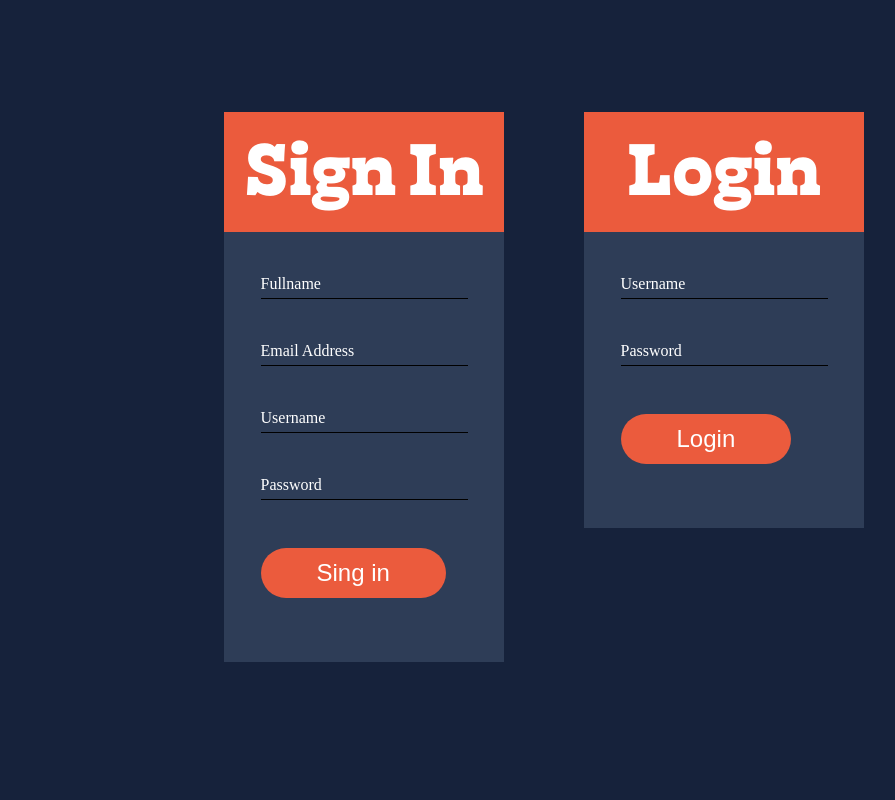
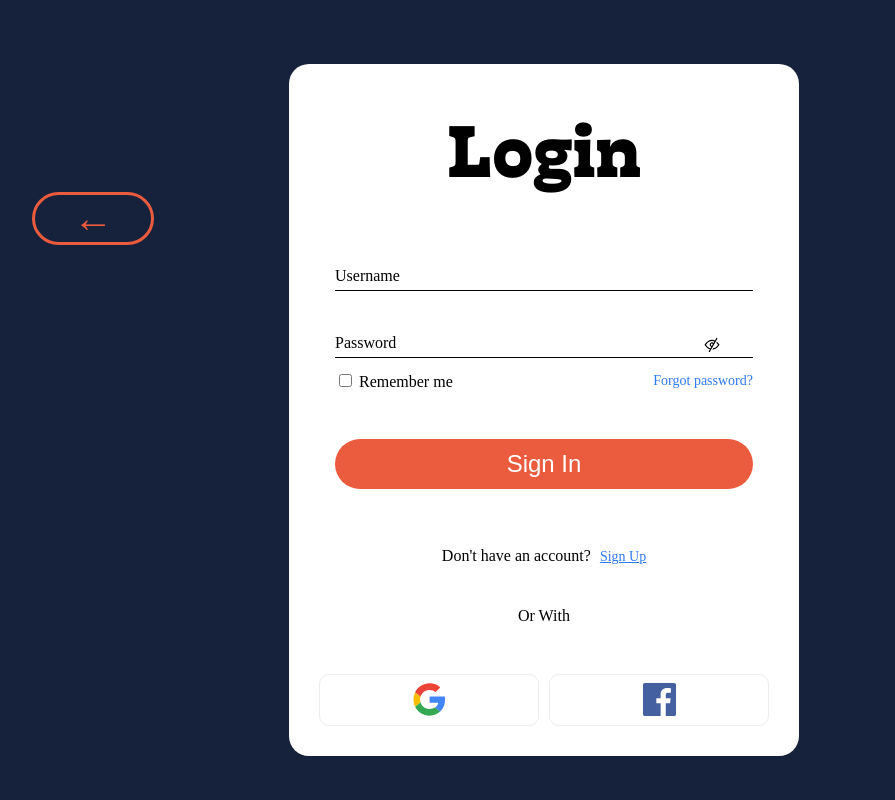
Before and after one commit to Jeranguz/Backend_proyecto_interactivas, a PHP site: page /add_user.php in a window 1280 px wide. Shown: the whole page, without its empty margins (96-991 px from the left). Run offline with PHP 8.4, Linux system fonts and the light colour scheme.

Commit message:
Changes in the design of login forms

```diff
--- a/add_user.php
+++ b/add_user.php
@@ -91,76 +91,123 @@
 <body>
 
       <main class="logs">
-        <section class="login-container">
+
+
+         <section id="register" class="login-container">
 
             <div class="title-conatiner">
-           <!--  <img class="logoOpt2" src="./img/logo.png" alt="Restaurant logo">    -->
-            <h1 class="add-user-title">Sign In</h1>
+            <h1 class="add-user-title">Register</h1>
             </div>
 
            <form class="form-container"  method="post" action="add_user.php">
                         <div class='form-items'>
                                 <input id='fullname' class='form-input' type='text' name='fullname' required="">
-                                <label class='form-label' for='fullname'>Fullname</label>
+                                <label class='' for='fullname'>Fullname</label>
                         </div>
                         <div class='form-items'>
 
                                 <input id='email' class='form-input' type='text' name='email' required="">
-                                <label class='form-label' for='email'>Email Address</label>
+                                <label class='' for='email'>Email Address</label>
 
                         </div>
                         <div class='form-items'>
 
                                 <input id='username' class='form-input' type='text' name='username' required="">
-                                <label class='form-label' for='username'>Username</label>
+                                <label class='' for='username'>Username</label>
 
                         </div>
                         <div class='form-items'>
                                 <input id='password' class='form-input' type='password' name='password' required="">
-                                <label class='form-label' for='password'>Password</label>
+                                <span onclick="togglePassword()"><img class="togglePassword" id="togglePassword" src="./img/eye-password-see-view-svgrepo-com.svg" alt=""></span>
+                                <label class='' for='password'>Password</label>
                         </div>
                         <div class='form-items'>
-                            <div>
-                                <input class="btn-explore register-btn" type='submit' value="Sing in">
-                            </div>
+
+                                <input class="btn-explore register-btn" type='submit' value="Sign up">
+
                         </div>
                         <p><?php echo $message; ?></p>
                         <input type="hidden" name="register" value="1">
+                        <p>Do you have an account? <span class="span">Login</span> </p>
                     </form>
         </section>
 
-
-        <section class="login-container">
+        <button class="return-bottom">
+            <a href="index.php" class="left-arrow">←</a>
+        </button>
+        <section  class="login-container">
 
             <div class="title-conatiner">
-           <!--  <img class="logoOpt2" src="./img/logo.png" alt="Restaurant logo">    -->
+
             <h1 class="add-user-title">Login</h1>
             </div>
 
            <form class="form-container"  method="post" action="add_user.php">
-
-
                         <div class='form-items'>
-                                <input id='username' class='form-input' type='text' name='username' required="">
+                                <input id='usernameLog' class='form-input' type='text' name='username' required="">
                                 <label class='form-label' for='username'>Username</label>
                         </div>
                         <div class='form-items'>
-                                <input id='password' class='form-input' type='password' name='password' required="">
+                                <input id='passwordLog' class='form-input' type='password' name='password' required="">
+                                <span onclick="togglePassword()"><img class="togglePassword" id="togglePassword1" src="./img/eye-password-see-view-svgrepo-com.svg" alt=""></span>
                                 <label class='form-label' for='password'>Password</label>
+                                <div class="flex-row">
+                                    <div>
+                                        <input type="checkbox">
+                                        <label>Remember me </label>
+                                    </div>
+                                    <span class="span">Forgot password?</span>
+                                </div>
 
                         </div>
                         <div class='form-items'>
-                            <div>
-                                <input class="btn-explore register-btn" type='submit' value="Login">
-                            </div>
+                                <input class="btn-explore register-btn" type='submit' value="Sign In">
                         </div>
-                        <p><?php echo $message; ?></p>
                         <input type="hidden" name="login" value="1">
                     </form>
+
+                    <p>Don't have an account? <a class="span" href="/add.user.php?id='login'"> Sign Up  </a></p>
+
+                    <p>Or With</p>
+
+                        <div class="flex-row">
+                            <a class= "btn-login" href="">
+                                <img class= "icon-login" src="./img/google-color.svg" alt="">
+                            </a>
+                            <a class= "btn-login" href="">
+                                <img class= "icon-login" src="./img/facebook-color.svg" alt="">
+                            </a>
+
+                        </div>
         </section>
 
       </main>
 
+           <script>
+            /* eyeSwitch */
+            function togglePassword() {
+                const passwordInput = document.getElementById("password");
+                const toggleIcon = document.getElementById("togglePassword");
+                const passwordInput1 = document.getElementById("passwordLog");
+                const toggleIcon1 = document.getElementById("togglePassword1");
+
+                if (passwordInput.type === "password") {
+                passwordInput.type = "text";
+                passwordInput1.type = "text";
+                toggleIcon.src = "./img/eye-password-show-svgrepo-com.svg";
+                toggleIcon1.src = "./img/eye-password-show-svgrepo-com.svg";
+                } else {
+                passwordInput.type = "password";
+                passwordInput1.type = "password";
+                toggleIcon.src = "./img/eye-password-see-view-svgrepo-com.svg";
+                toggleIcon1.src = "./img/eye-password-see-view-svgrepo-com.svg";
+                }
+            }
+               /* eyeSwitch */
+
+
+            </script>
+
 
 </body>
 </html>
--- a/css/themes/admin.css
+++ b/css/themes/admin.css
@@ -100,6 +100,7 @@ input, textarea, select{
 
 /*pagina login*/
 
+
 .logoOpt2{
     margin-top: -3rem;
     width: 9rem;
@@ -107,18 +108,24 @@ input, textarea, select{
 }
 
     .login-container{
-    display: grid;
-    width: 22rem;
+        display: flex;
+        flex-direction: column;
+        gap: 10px;
+        background-color: #ffffff;
+        padding: 30px;
+        width: 450px;
+        border-radius: 20px;
+        color: black;
         margin: auto;
-    margin-top: 7rem;
-    background-color: hsl(218, 31%, 26%);
+        align-content: center;
+        text-align: center;
+        margin-top: 10%;
     }
 
 .title-conatiner{
     display: grid;
     margin: auto;
     width: 100%;
-    background-color: var(--clr-buttom);
     text-align: center;
 }
 
@@ -139,17 +146,19 @@ input, textarea, select{
 }
 
 .form-container{
-    margin: auto;
     margin-top: 1rem;
     display: grid;
     align-content: center;
-    align-items: center;
+
+
 }
 
 .register-btn{
+    display: grid;
     border: none;
     margin-top: 1rem;
     margin-bottom: 1rem;
+    text-align: center;
 }
 
 .logs{
@@ -168,7 +177,63 @@ input, textarea, select{
     .form-input:focus ~ .form-label,
     .form-input:valid ~ .form-label{
         font-size: .9rem;
-            margin-top: -.7rem;
+        margin-top: -1rem;
         color: #03e9f4;
 
 }
+
+
+.span {
+    font-size: 14px;
+    margin-left: 5px;
+    color: #2d79f3;
+    font-weight: 500;
+    cursor: pointer;
+  }
+
+  .flex-row {
+    display: flex;
+    flex-direction: row;
+    align-items: center;
+    gap: 10px;
+    justify-content: space-between;
+    margin-top: .8rem;
+  }
+
+
+  .btn-login {
+    margin-top: 10px;
+    width: 100%;
+    height: 50px;
+    border-radius: 10px;
+    display: flex;
+    justify-content: center;
+    align-items: center;
+    font-weight: 500;
+    gap: 10px;
+    border: 1px solid #ededef;
+    background-color: white;
+    cursor: pointer;
+    transition: 0.2s ease-in-out;
+  }
+
+  .btn-login:hover {
+    border: 1px solid #2d79f3;
+    ;
+  }
+
+  .icon-login{
+    width: 33px;
+  }
+
+  .togglePassword{
+    margin-left: 10rem;
+    /* position: relative; */
+    position: absolute;
+    margin-top: -1.3rem;
+    width: 1rem;
+  }
+
+  #register{
+    display: none;
+  }
```
Also changed, not shown: img/eye-password-see-view-svgrepo-com.svg (added), img/eye-password-show-svgrepo-com.svg (added), img/facebook-color.svg (added), img/google-color.svg (added). Lines whose indentation alone changed are shown as unchanged.
